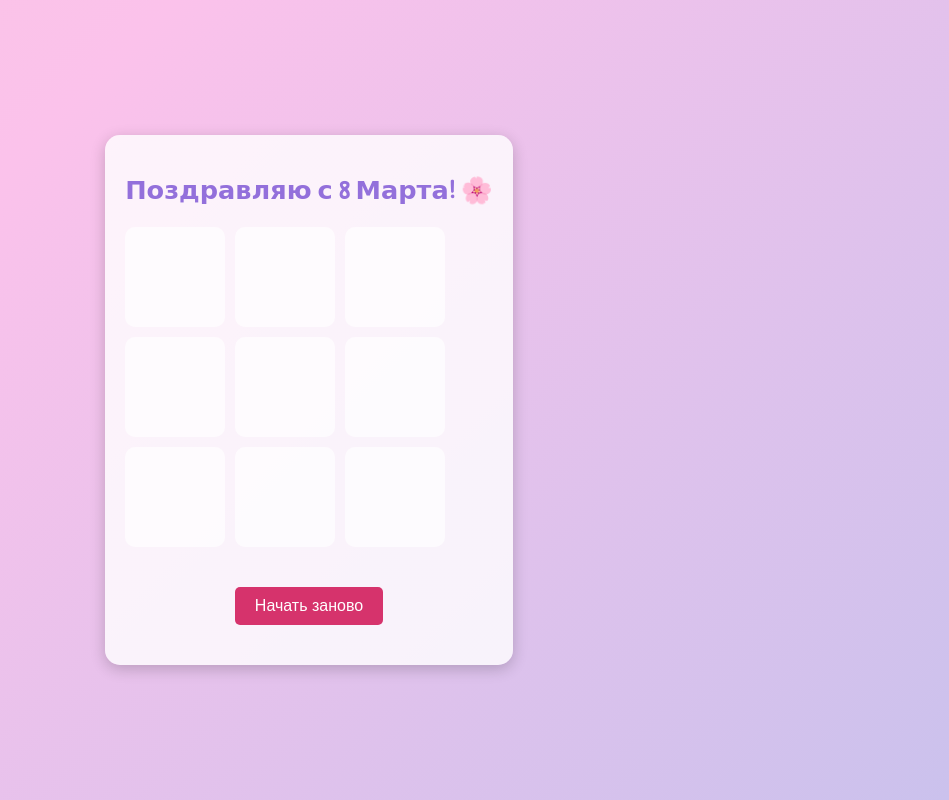
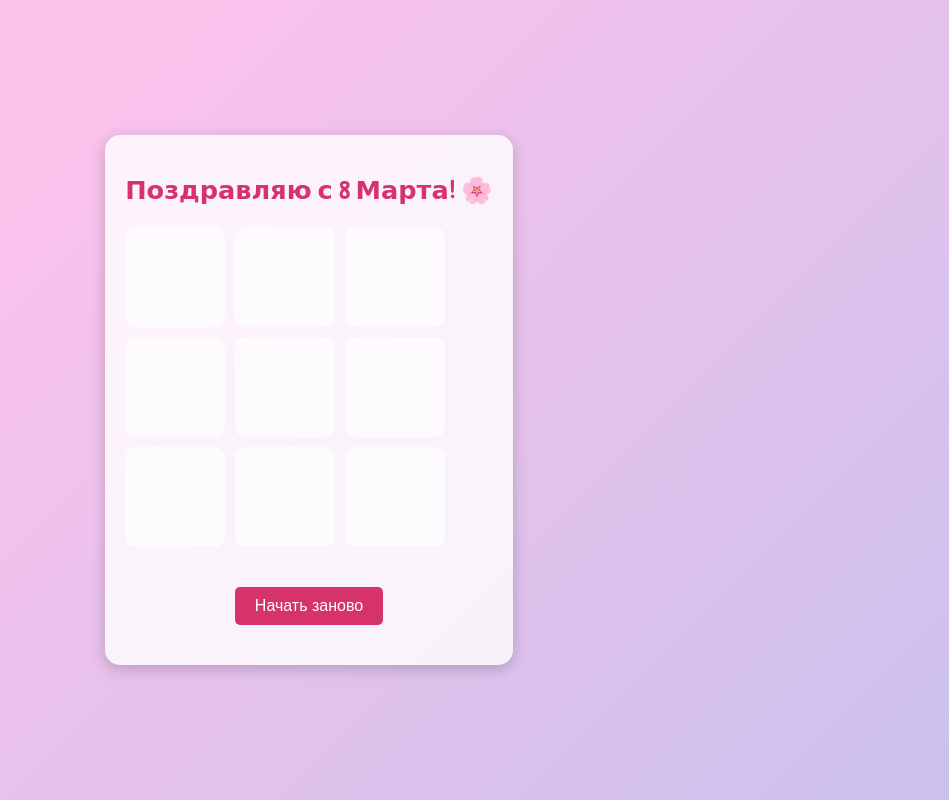
Before and after one commit to onlymyrep/8, a plain HTML site: page index.html in a window 1280 px wide. Shown: the whole page, without its empty margins (331-1280 px from the left). Drawn offline with Linux system fonts and the light colour scheme.

Commit message:
pinkcolor

```diff
--- a/styles.css
+++ b/styles.css
@@ -27,7 +27,7 @@ body {
 h1 {
   font-size: 1.6rem;
   margin-bottom: 20px;
-  color: rgb(147, 112, 219); 		/*#d6336c;*/
+  color: #d6336c;
 }
 
 .game-board {
```
